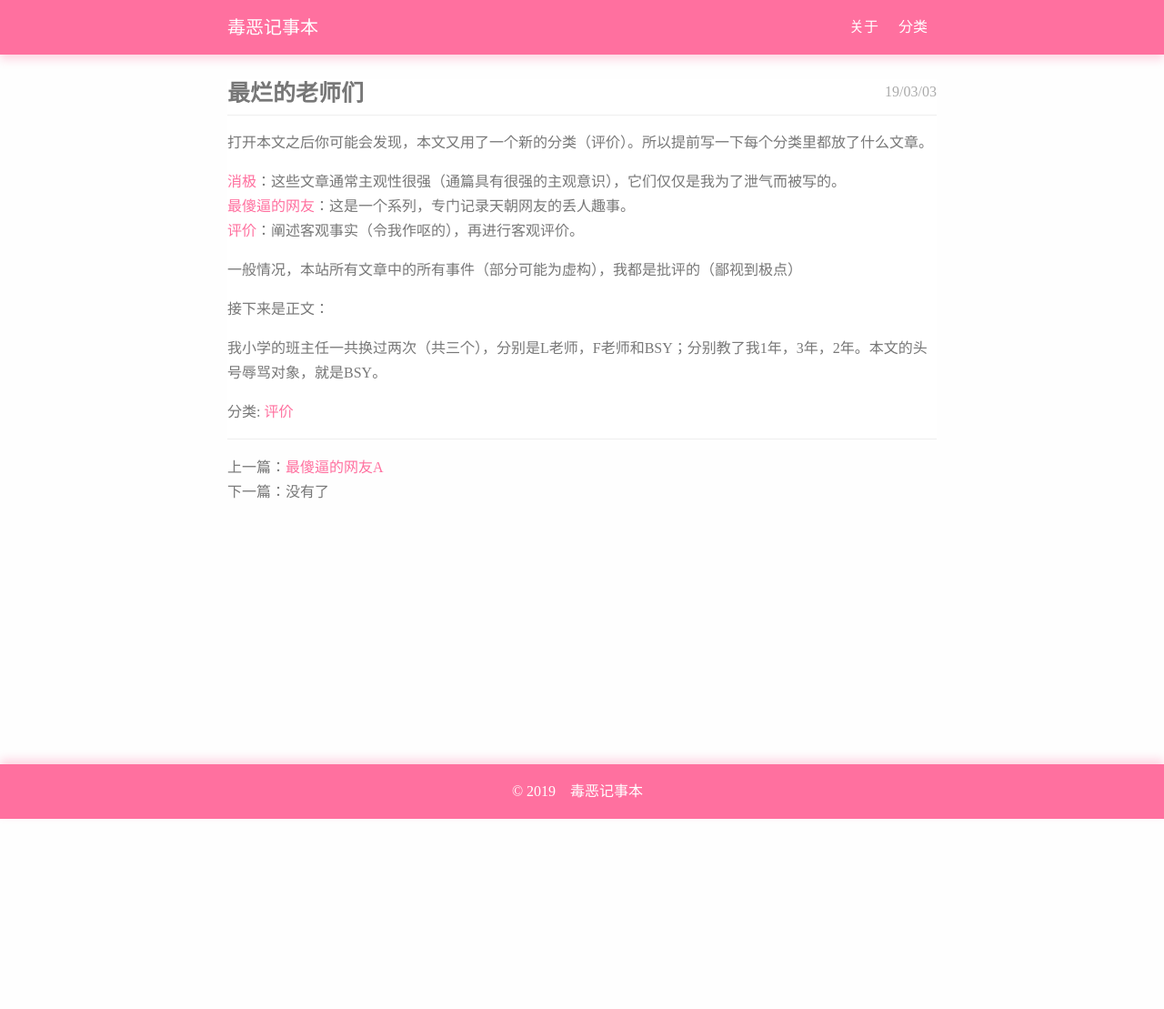
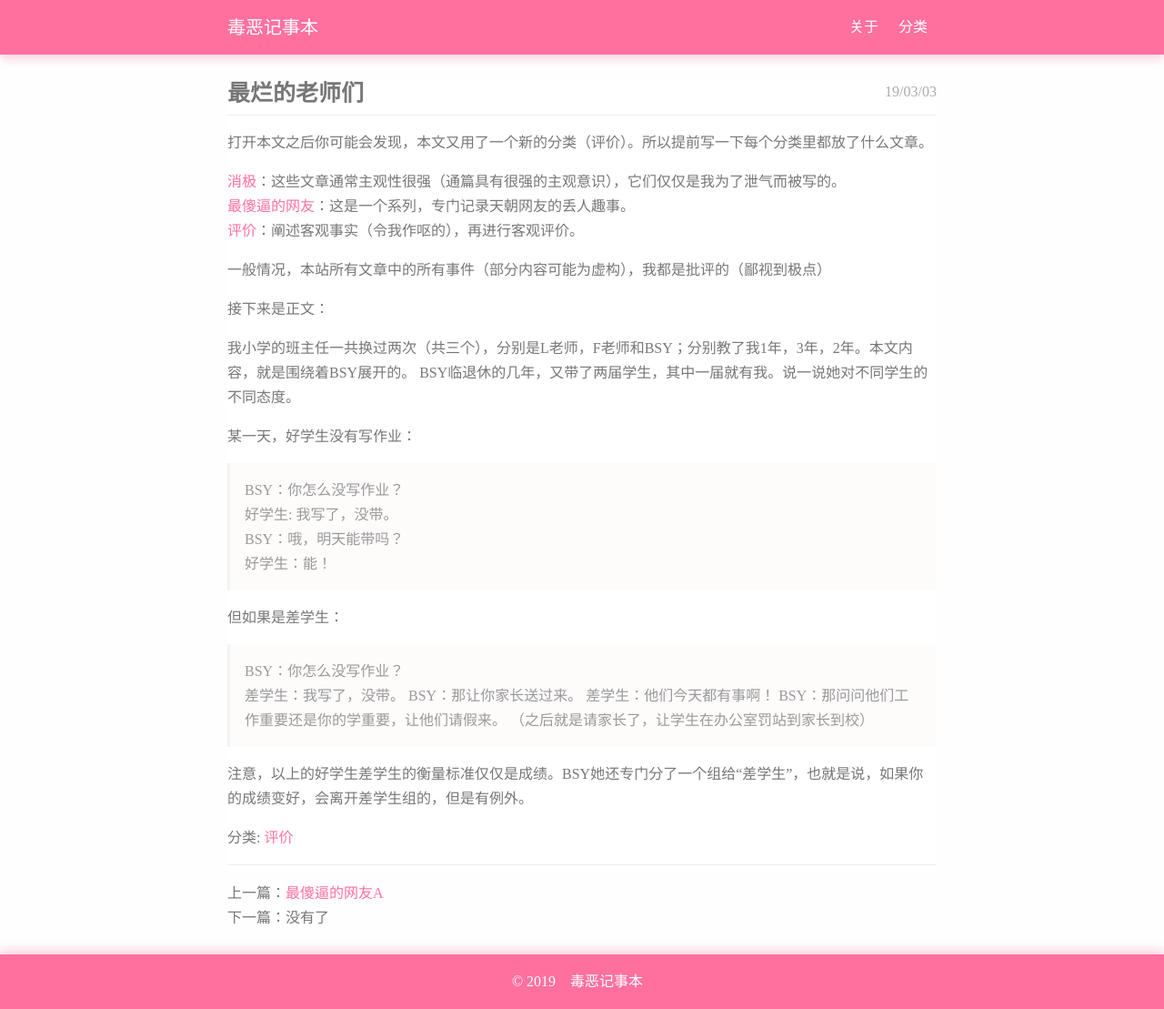
Before and after one commit to telechoc/telechoc.github.io, a Jekyll site: the page built from _posts/2019-03-03-worst-teachers.md, in a window 1280 px wide. Shown: the whole page at 91% size. Built offline with Jekyll 4.4.1, drawn with Linux system fonts in a browser that asks for light colours; before the commit the page ends 900 px from its top, so only the background shows below that.

Commit message:
Update 2019-03-03-worst-teachers.md

```diff
--- a/_posts/2019-03-03-worst-teachers.md
+++ b/_posts/2019-03-03-worst-teachers.md
@@ -10,8 +10,25 @@ layout: post
 [最傻逼的网友](https://telechoc.github.io/category/#最傻逼的网友)：这是一个系列，专门记录天朝网友的丢人趣事。
 [评价](https://telechoc.github.io/category/#评价)：阐述客观事实（令我作呕的），再进行客观评价。
 
-一般情况，本站所有文章中的所有事件（部分可能为虚构），我都是批评的（鄙视到极点）
+一般情况，本站所有文章中的所有事件（部分内容可能为虚构），我都是批评的（鄙视到极点）
 
 接下来是正文：
 
-我小学的班主任一共换过两次（共三个），分别是L老师，F老师和BSY；分别教了我1年，3年，2年。本文的头号辱骂对象，就是BSY。
+我小学的班主任一共换过两次（共三个），分别是L老师，F老师和BSY；分别教了我1年，3年，2年。本文内容，就是围绕着BSY展开的。
+BSY临退休的几年，又带了两届学生，其中一届就有我。说一说她对不同学生的不同态度。
+
+某一天，好学生没有写作业：
+> BSY：你怎么没写作业？
+好学生: 我写了，没带。
+BSY：哦，明天能带吗？
+好学生：能！
+
+但如果是差学生：
+> BSY：你怎么没写作业？
+差学生：我写了，没带。
+BSY：那让你家长送过来。
+差学生：他们今天都有事啊！
+BSY：那问问他们工作重要还是你的学重要，让他们请假来。
+（之后就是请家长了，让学生在办公室罚站到家长到校）
+
+注意，以上的好学生差学生的衡量标准仅仅是成绩。BSY她还专门分了一个组给“差学生”，也就是说，如果你的成绩变好，会离开差学生组的，但是有例外。
```
